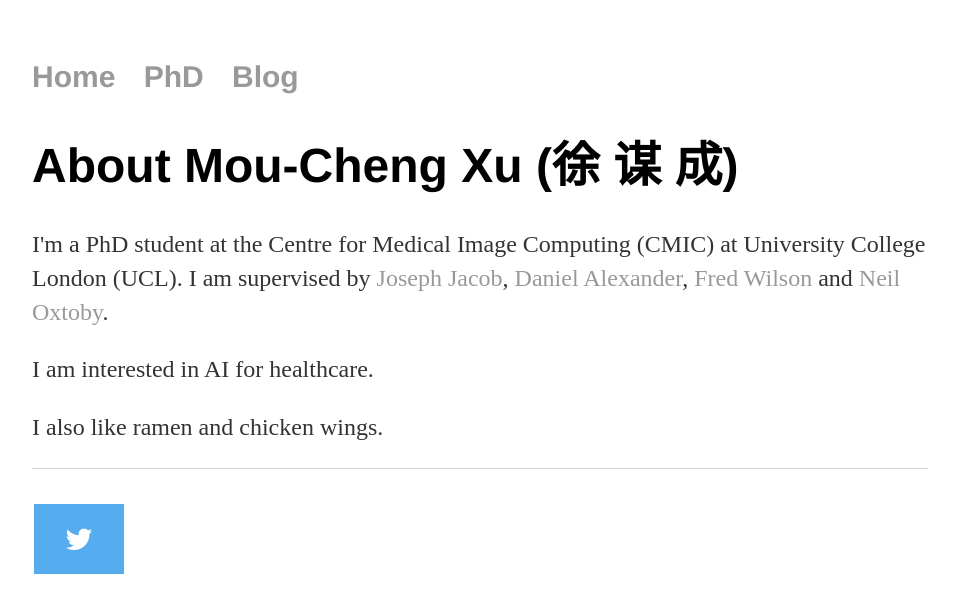
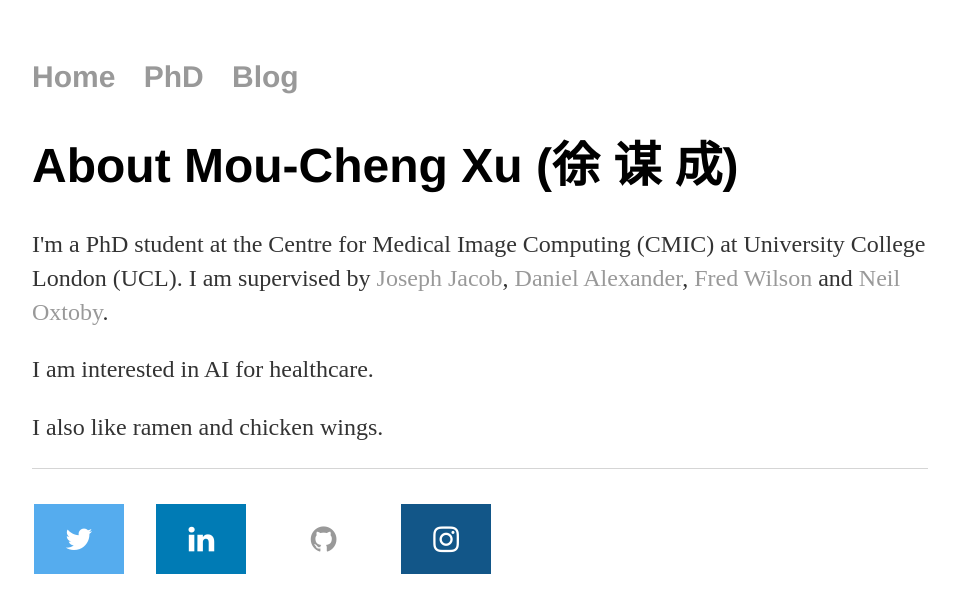
Before and after one commit to moucheng2017/mouchengxu.github.io, a Jekyll site: the page built from index.html, in a window 1280 px wide. Shown: the top 613 px of the page, without its empty margins (160-1119 px from the left). Built offline with Jekyll 4.4.1, drawn with Linux system fonts in a browser that asks for light colours.

Commit message:
Update default.html

```diff
--- a/_layouts/default.html
+++ b/_layouts/default.html
@@ -22,6 +22,9 @@
 			<footer>
 	    		<ul>
 				<li><a href="https://twitter.com/home?lang=en-gb" class="fa fa-twitter"></a></li>
+				<li><a href="https://www.linkedin.com/in/moucheng-xu/" class="fa fa-linkedin"></a></li>
+				<li><a href="https://github.com/moucheng2017?tab=repositories" class="fa fa-github"></a></li>
+				<li><a href="https://www.instagram.com/xmc_1128_/?hl=en" class="fa fa-instagram"></a></li>
 				</ul>
 			</footer>
 		</body>
```
